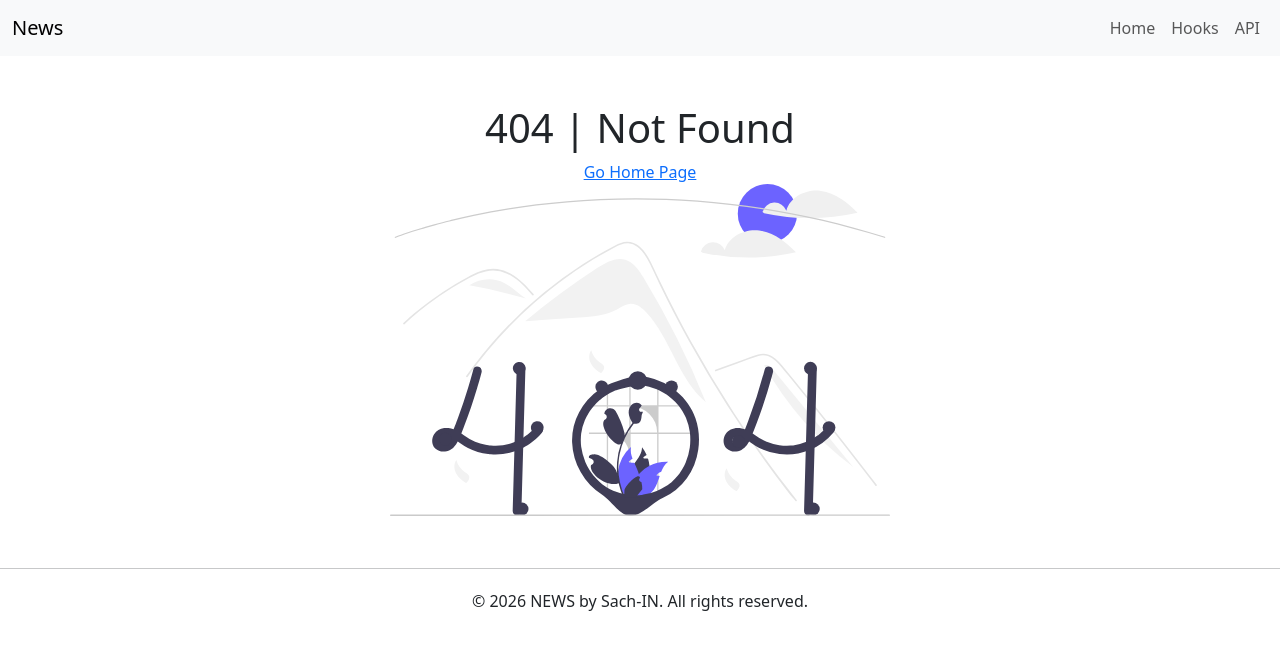
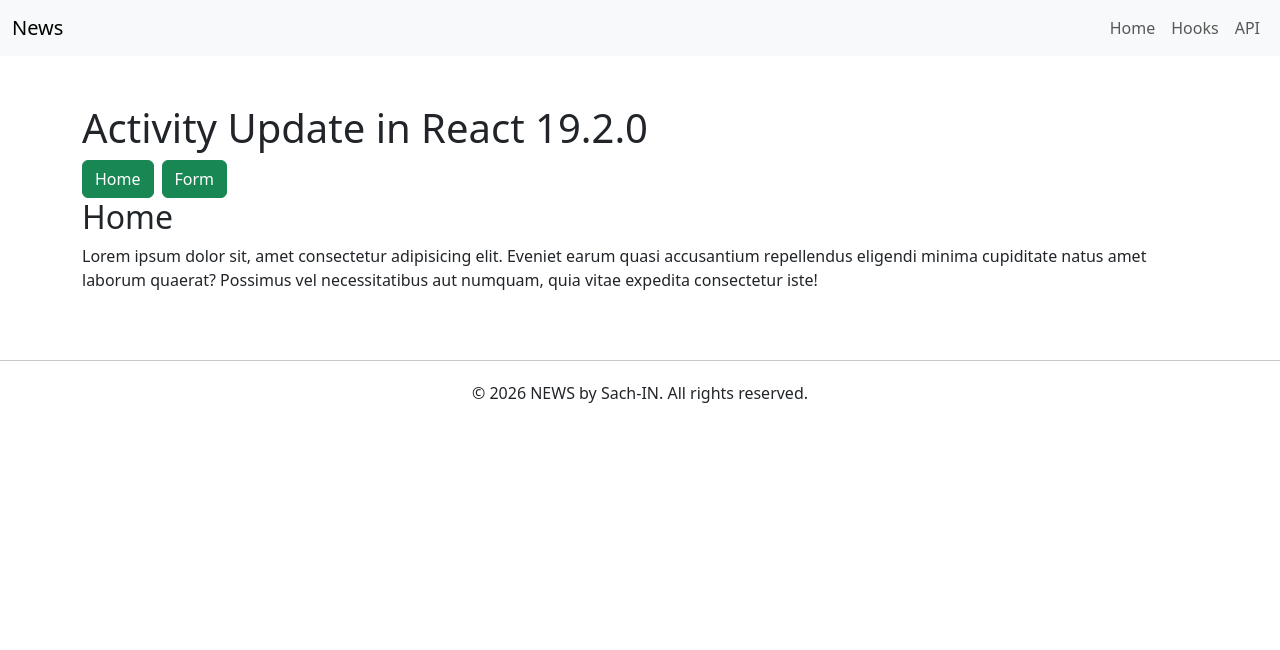
Before and after one commit to Sach-inCoder/react-19, a React (Vite) app: page /activity in a window 1280 px wide. Before the commit this address had no page. Shown: the top 650 px of the page. Built offline with nearby package versions, Linux system fonts and the light colour scheme.

Commit message:
Update Activity Components and main jsx

```diff
--- /dev/null
+++ b/src/components/ActivityComp.jsx
@@ -0,0 +1,36 @@
+import { Activity, useState } from "react";
+
+export default function ActivityComp(){
+    const [hide,setHide] = useState(true);
+    return (<>
+        <div className="container py-5">
+            <h1>Activity Update in React 19.2.0</h1>
+            <button onClick={()=>setHide(true)} className="btn btn-success me-2">Home</button>
+            <button onClick={()=>setHide(false)} className="btn btn-success me-2">Form</button>
+            <Activity mode={hide?'visible':'hidden'}>
+                <Home/>
+            </Activity>
+            <Activity mode={!hide?'visible':'hidden'}>
+                <Form/>
+            </Activity>
+        </div>
+    </>)
+}
+function Home() {
+    return (
+        <>
+        <h2>Home</h2>
+        <p>
+            Lorem ipsum dolor sit, amet consectetur adipisicing elit. Eveniet earum quasi accusantium repellendus eligendi minima cupiditate natus amet laborum quaerat? Possimus vel necessitatibus aut numquam, quia vitae expedita consectetur iste!
+        </p>
+        </>
+    )
+}
+function Form() {
+    return (
+        <>
+        <h2>Form</h2>
+        <input type="text" className="form-control" placeholder="Enter name"/>
+        </>
+    )
+}
--- a/src/main.jsx
+++ b/src/main.jsx
@@ -11,6 +11,7 @@ import UseState from "./components/UseState.jsx";
 import UseEffect from "./components/UseEffect.jsx";
 import UseTransition from "./components/UseTransition.jsx";
 import API from "./components/API.jsx";
+import ActivityComp from "./components/ActivityComp.jsx";
 import AddUser from "./components/AddUser.jsx";
 import AddSkill from "./components/AddSkill.jsx";
 import EditUser from "./components/EditUser.jsx";
@@ -21,6 +22,7 @@ createRoot(document.getElementById("root")).render(
       <Header />
       <Routes>
         <Route path="/" element={<App />} />
+        <Route path="/activity" element={<ActivityComp />} />
         <Route path="/api" element={<API />} />
         <Route path="/add-user" element={<AddUser/>} />
         <Route path="/add-skill" element={<AddSkill/>} />
```
